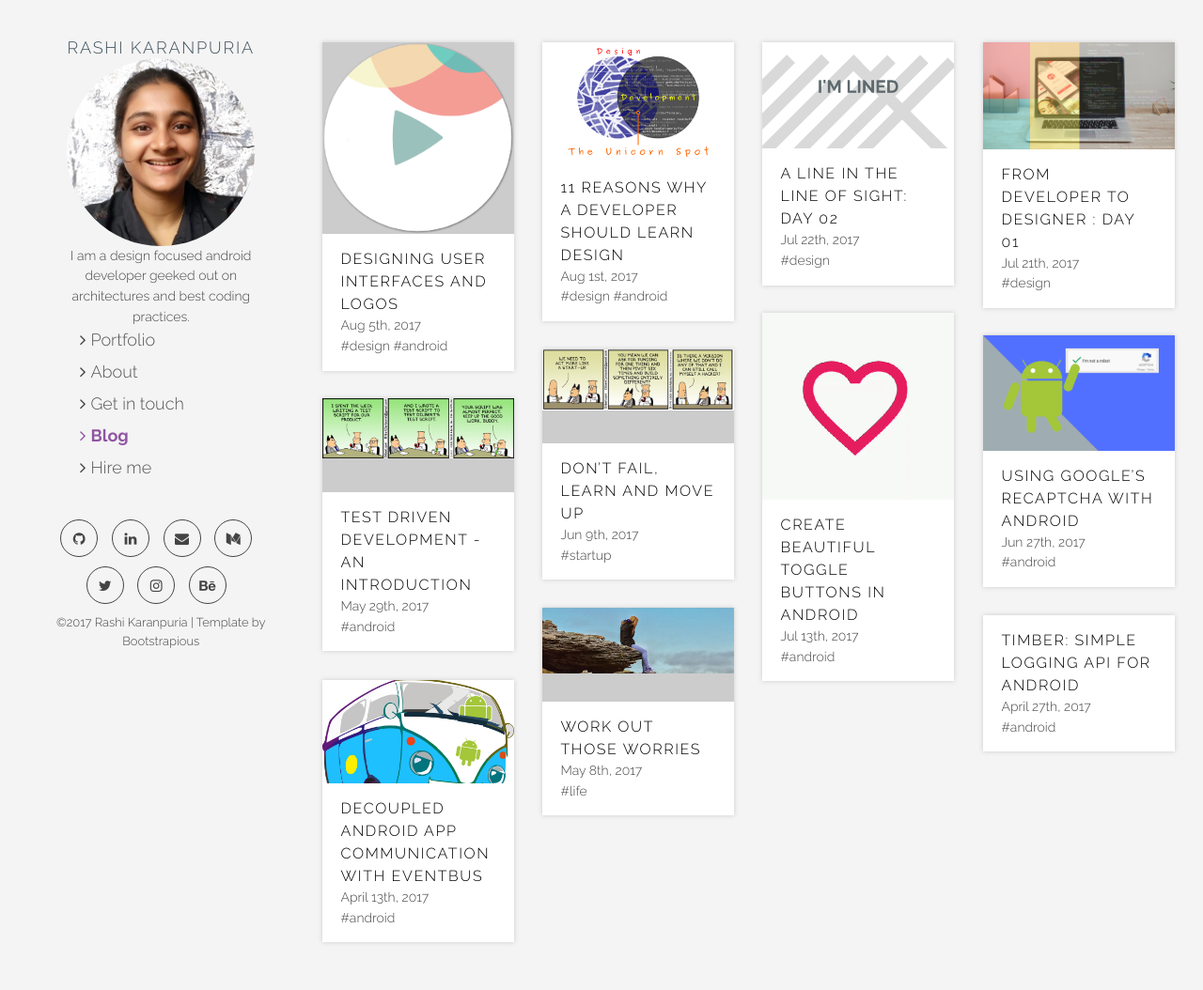
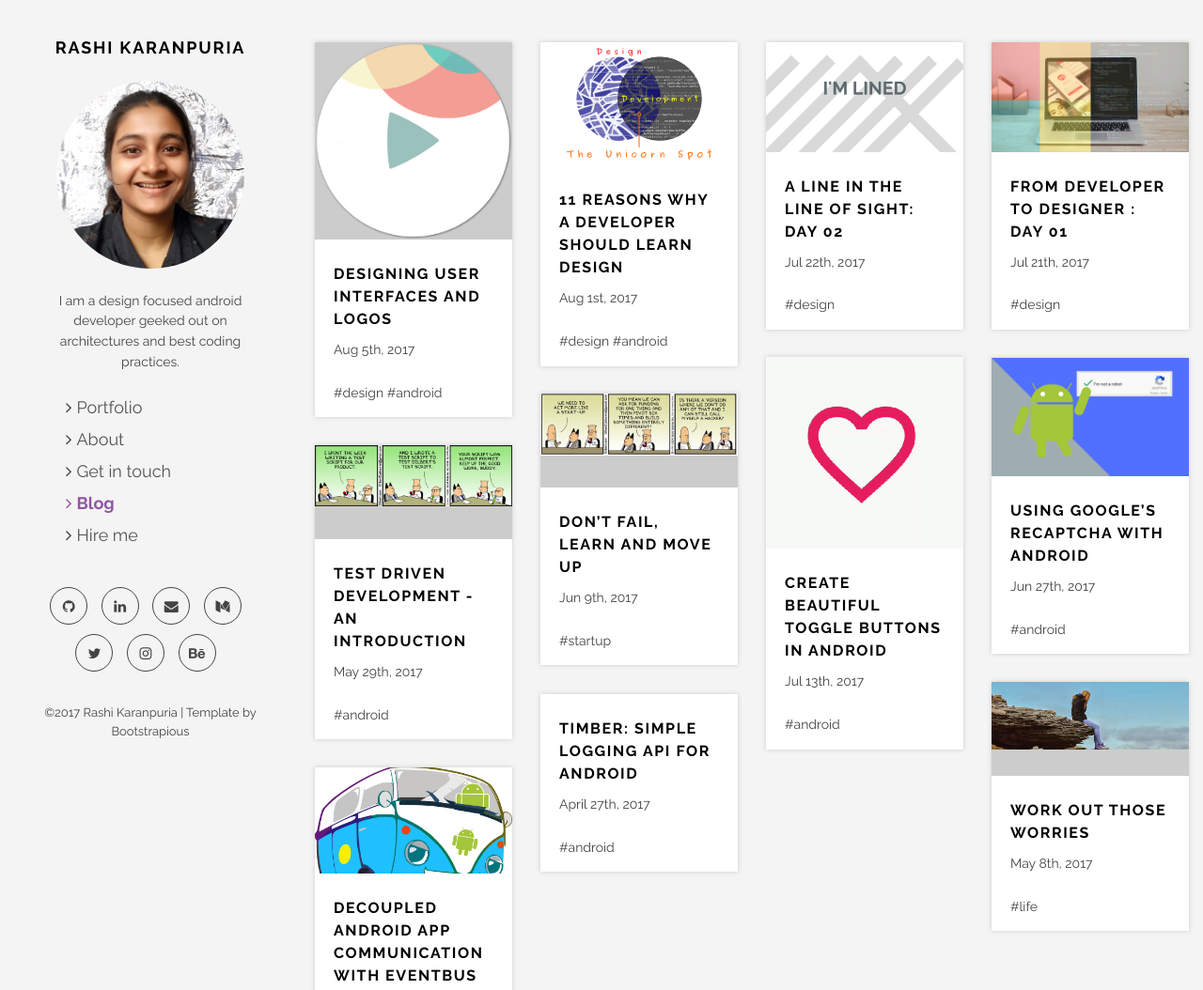
Before and after one commit to rashikaranpuria/rashikaranpuria.github.io, a plain HTML site: page blog.html in a window 1280 px wide. Shown: the top 1054 px of the page at 94% size. Before the commit the page ends 1033 px from the top, so only its background shows below. Drawn offline with nearby package versions, Linux system fonts and the light colour scheme.

Commit message:
fix: sidebar blog

```diff
--- a/blog.html
+++ b/blog.html
@@ -19,7 +19,7 @@
     <!-- theme stylesheet-->
     <link rel="stylesheet" href="css/style.default.css" id="theme-stylesheet">
     <!-- Custom stylesheet - for your changes-->
-    <link rel="stylesheet" href="css/mystyle.css">
+    <link rel="stylesheet" href="css/custom.css">
     <!-- Favicon-->
     <link rel="shortcut icon" href="favicon.jpg">
     <!-- Tweaks for older IEs--><!--[if lt IE 9]>
@@ -76,6 +76,7 @@
             </div>
           </div>
           <!--   *** SIDEBAR END ***  -->
+          <!--   *** BLOG ***-->
           <div class="col-xs-12 col-sm-8 col-md-9 content-column">
             <div class="small-navbar visible-xs">
               <button type="button" data-toggle="offcanvas" class="btn btn-ghost pull-left"> <i class="fa fa-align-left"> </i>Menu</button>
@@ -226,7 +227,6 @@
                   </div>
                 </div>
                 <!--  -->
-            </div>
           </div>
         </div>
       </div>
```
